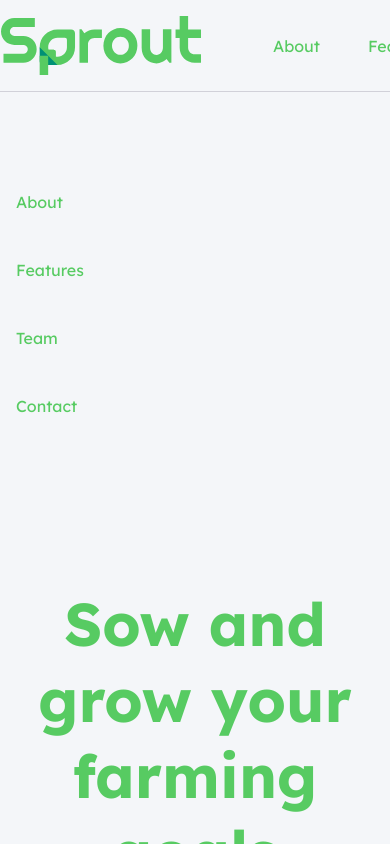
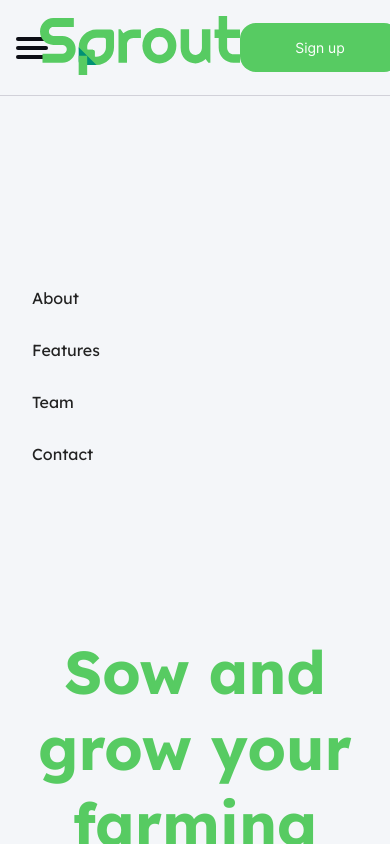
Before and after one commit to dacosio/project-2, a React (Create React App) app in the folder frontend/: page / in a window 390 px wide. Shown: the top 844 px of the page. Built offline with nearby package versions, Linux system fonts and the light colour scheme.

Commit message:
styled mobile version nav

```diff
--- /dev/null
+++ b/frontend/src/components/base/Hamburger/Hamburger.props.ts
@@ -0,0 +1 @@
+export interface HamburgerProps {}
--- /dev/null
+++ b/frontend/src/components/base/Hamburger/Hamburger.style.ts
@@ -0,0 +1,22 @@
+import styled from "@emotion/styled";
+import { theme } from "../../../utils/Theme";
+
+export const Container = styled.div`
+width: 1.5rem;
+`;
+
+export const StyledBurger = styled.div`
+xf;
+height: 2rem;
+display: flex;
+flex-flow: column;
+gap: .3rem;
+justify-content: center;
+
+div{
+    border-radius: 1rem;
+    width: 2rem;
+    height: 0.25rem;
+    background-color: ${theme.neutral.n100}
+}
+`;
--- /dev/null
+++ b/frontend/src/components/base/Hamburger/Hamburger.view.tsx
@@ -0,0 +1,17 @@
+import React from "react";
+import { HamburgerProps } from "./Hamburger.props";
+import { Container, StyledBurger } from "./Hamburger.style";
+
+const Hamburger = (props: HamburgerProps): JSX.Element => {
+  return (
+    <Container>
+      <StyledBurger>
+        <div></div>
+        <div></div>
+        <div></div>
+      </StyledBurger>
+    </Container>
+  );
+};
+
+export default React.memo(Hamburger);
--- /dev/null
+++ b/frontend/src/components/base/Hamburger/index.tsx
@@ -0,0 +1 @@
+export { default } from './Hamburger.view';
--- a/frontend/src/components/layout/HomeNavigation/HomeNavigation.style.ts
+++ b/frontend/src/components/layout/HomeNavigation/HomeNavigation.style.ts
@@ -1,11 +1,19 @@
 import styled from "@emotion/styled";
 import { theme } from "../../../utils/Theme";
+import Button from "components/base/Button";
 
-export const Container = styled.div``
+export const Container = styled.div``;
 
 export const Nav = styled.nav`
   display: flex;
+  justify-content: space-around;
   padding: 1rem;
+  align-items: center;
+
+  border-bottom: 1px solid #d1d1d9;
+  background-color: #f4f6f9
+
+  @media (min-width: 768px) {
     justify-content: space-around;
     align-items: center;
     overflow: hidden;
@@ -13,11 +21,14 @@ position: fixed;
     top: 0;
     width: 100%;
     z-index: 1000;
-border-bottom: 1px solid #D1D1D9;
-background-color: #f4f6f9;
+  }
 `;
 
 export const NavOptions = styled.div`
+  ul {
+    display: none;
+  }
+  @media (min-width: 768px) {
     display: flex;
     gap: 2rem;
     align-items: center;
@@ -26,14 +37,24 @@ ul {
       display: flex;
       gap: 3rem;
     }
-a{
+    a {
       text-decoration: none;
-  color: #57CB62;
+      color: #57cb62;
     }
-
+  }
 `;
 
 export const LoginOptions = styled.div`
+  @media (min-width: 768px) {
     display: flex;
     gap: 1rem;
+  }
 `;
+
+export const Hidebutton = styled(Button)`
+display:none;
+@media (min-width: 768px) {
+    display: unset;
+    display: flex;
+  }
+`;
--- a/frontend/src/components/layout/HomeNavigation/HomeNavigation.view.tsx
+++ b/frontend/src/components/layout/HomeNavigation/HomeNavigation.view.tsx
@@ -5,8 +5,10 @@ import {
   Nav,
   NavOptions,
   LoginOptions,
+  Hidebutton
 } from "./HomeNavigation.style";
 
+import Hamburger from "components/base/Hamburger";
 import { SproutLogo } from "components/base/SVG";
 import Button from "components/base/Button";
 
@@ -14,6 +16,7 @@ const HomeNavigation = (props: HomeNavigationProps): JSX.Element => {
   return (
     <Container>
       <Nav>
+        <Hamburger />
         <NavOptions>
           <SproutLogo width={200} />
           <ul>
@@ -32,13 +35,13 @@ const HomeNavigation = (props: HomeNavigationProps): JSX.Element => {
           </ul>
         </NavOptions>
         <LoginOptions>
-          <Button
+          <Hidebutton
             text="Log in"
             variant="outline"
             style={{
               width: "160px",
             }}
-          ></Button>
+          ></Hidebutton>
           <Button
             text="Sign up"
             variant="primary"
--- a/frontend/src/components/layout/HomeNavigationMobile/HomeNavigationMobile.style.ts
+++ b/frontend/src/components/layout/HomeNavigationMobile/HomeNavigationMobile.style.ts
@@ -7,18 +7,17 @@ margin-top: 10rem;
 
 export const NavOptions = styled.div`
 display: flex;
-gap: 2rem;
-padding: 1rem;
+padding: 1rem 2rem;
 ul {
   list-style: none;
   display: flex;
-  gap: 3rem;
+  gap: 2rem;
   flex-flow: column;
   padding: 0;
 }
 a{
   text-decoration: none;
-  color: #57CB62;
+  color: ${theme.brand.primary};
   justify-content: center;
 }
 `;
--- a/frontend/src/pages/Home/Home.style.ts
+++ b/frontend/src/pages/Home/Home.style.ts
@@ -126,42 +126,6 @@ display: grid;
 gap: 2rem;
 `;
 
-export const Nav = styled.nav`
-display: flex;
-padding: 2rem 1rem;
-justify-content: space-around;
-align-items: center;
-overflow: hidden;
-position: fixed;
-top: 0;
-width: 100%;
-z-index: 1000;
-border-bottom: 1px solid #D1D1D9;
-background-color: #f4f6f9;
-`;
-
-export const NavOptions = styled.div`
-display: flex;
-gap: 2rem;
-align-items: center;
-ul {
-  list-style: none;
-  display: flex;
-  gap: 3rem;
-}
-a{
-  text-decoration: none;
-  color: #57CB62;
-}
-
-`;
-
-export const LoginOptions = styled.div`
-display: flex;
-gap: 1rem;
-`;
-
-
 // export const About = styled.div`
 //   background-color: #ffffff;
 //   padding: 1rem 10rem;
--- a/frontend/src/pages/Home/Home.view.tsx
+++ b/frontend/src/pages/Home/Home.view.tsx
@@ -15,9 +15,6 @@ import {
   UserInfo,
   Message,
   ContactForm,
-  Nav,
-  NavOptions,
-  LoginOptions,
   Hide,
   Column,
   Sacolumn,
@@ -51,10 +48,7 @@ const HomeView = (props: HomeGeneratedProps) => {
         <Sacolumn sm={4}>One of three columns</Sacolumn>
         <Column sm={4}>One of three columns</Column>
       </Header> */}
-      <Row>
         <HomeNavigation />
-
-      </Row>
 
       <HomeNavigationMobile />
 
```
Also changed, not shown: 1 other file (tests, documents, lock files or other folders). Lines whose indentation alone changed are shown as unchanged.
